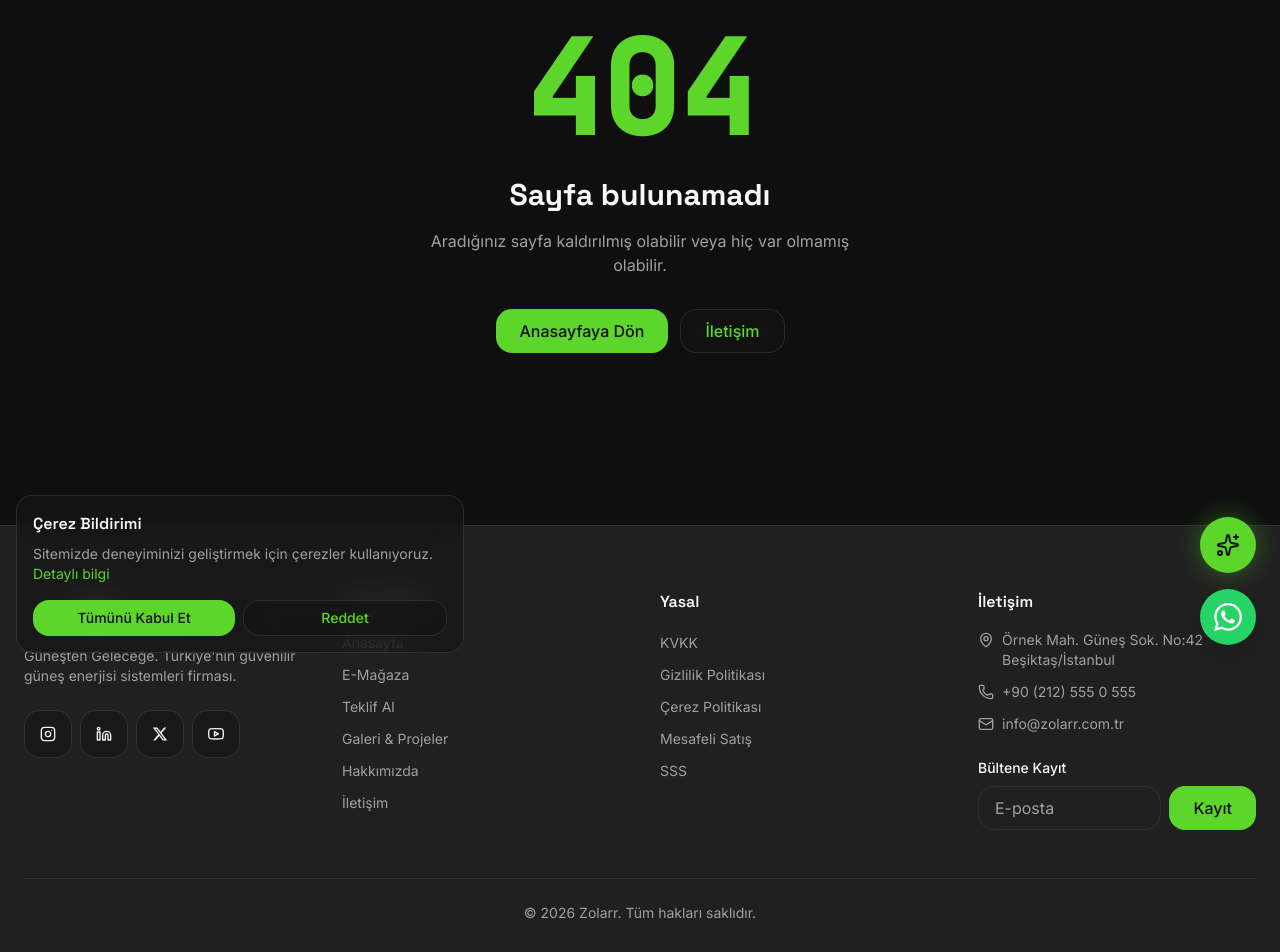
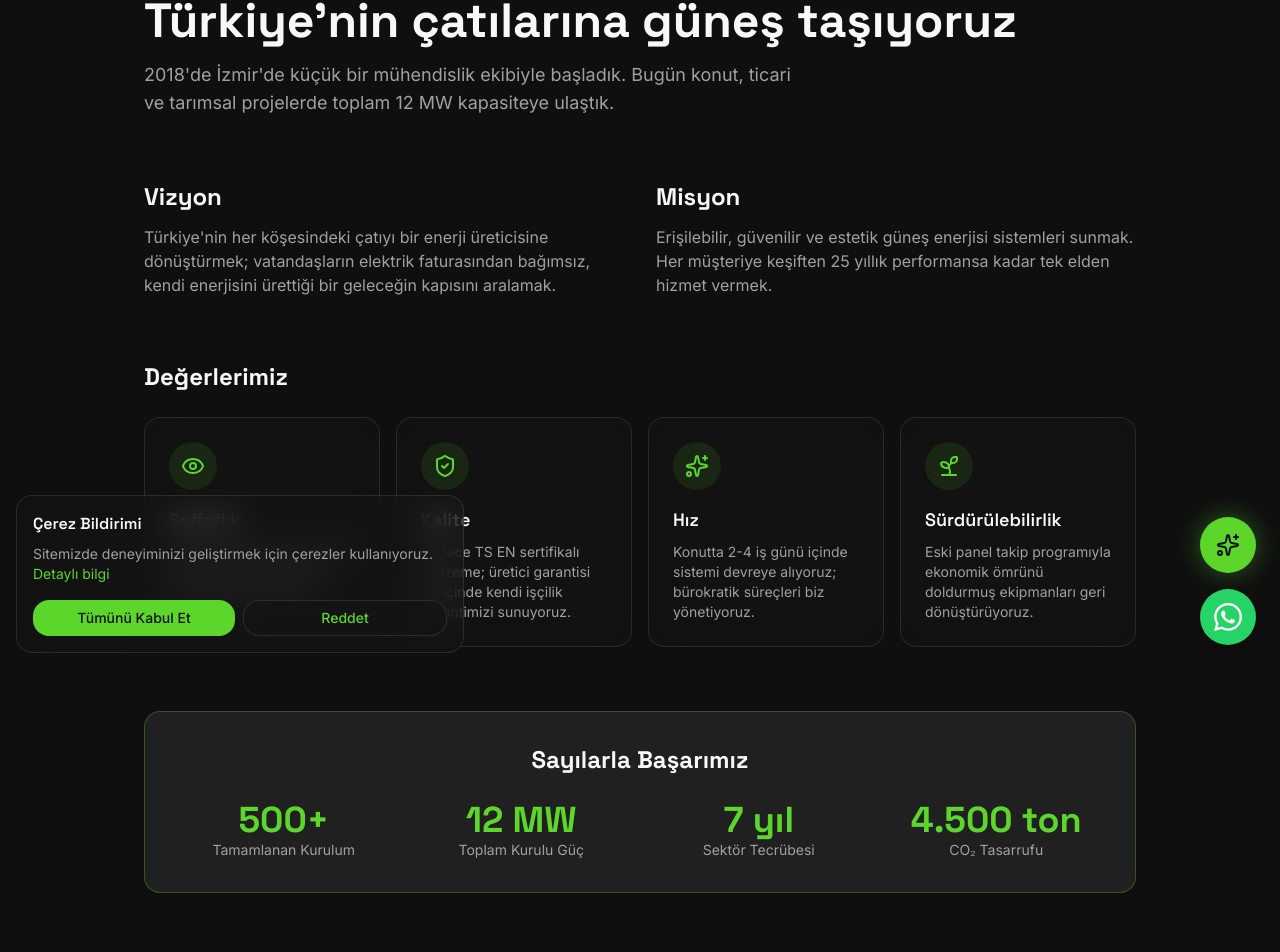
Before and after one commit to m4lik-wq/zolarr, a Next.js app: page /hakkimizda in a window 1280 px wide. Before the commit this address had no page. Shown: the part 131-1083 px from the top of the page. Built offline with nearby package versions, Linux system fonts and the light colour scheme.

Commit message:
feat(hakkimizda): add about page with values, team, stats, brands

```diff
--- /dev/null
+++ b/app/hakkimizda/page.tsx
@@ -0,0 +1,108 @@
+import type { Metadata } from 'next';
+import Link from 'next/link';
+import { Button } from '@/components/ui/button';
+import { ValuesGrid } from '@/components/hakkimizda/values-grid';
+import { TeamGrid } from '@/components/hakkimizda/team-grid';
+import { BrandGrid } from '@/components/hakkimizda/brand-grid';
+import { CountUp } from '@/components/ui/count-up';
+
+export const metadata: Metadata = {
+  title: 'Hakkımızda | Zolarr',
+  description:
+    'Zolarr — Türkiye’nin güneş enerjisi sistemleri firmasının hikayesi, ekibi ve değerleri.',
+};
+
+export default function HakkimizdaPage() {
+  return (
+    <div className="container mx-auto max-w-5xl space-y-16 px-4 py-12">
+      <header>
+        <h1 className="font-display text-4xl font-bold sm:text-5xl">
+          Türkiye&apos;nin çatılarına güneş taşıyoruz
+        </h1>
+        <p className="mt-4 max-w-2xl text-lg text-[var(--color-text-muted)]">
+          2018&apos;de İzmir&apos;de küçük bir mühendislik ekibiyle başladık. Bugün konut,
+          ticari ve tarımsal projelerde toplam 12 MW kapasiteye ulaştık.
+        </p>
+      </header>
+
+      <section className="grid gap-8 lg:grid-cols-2">
+        <div>
+          <h2 className="font-display text-2xl font-bold">Vizyon</h2>
+          <p className="mt-3 text-[var(--color-text-muted)]">
+            Türkiye&apos;nin her köşesindeki çatıyı bir enerji üreticisine dönüştürmek;
+            vatandaşların elektrik faturasından bağımsız, kendi enerjisini ürettiği bir
+            geleceğin kapısını aralamak.
+          </p>
+        </div>
+        <div>
+          <h2 className="font-display text-2xl font-bold">Misyon</h2>
+          <p className="mt-3 text-[var(--color-text-muted)]">
+            Erişilebilir, güvenilir ve estetik güneş enerjisi sistemleri sunmak. Her
+            müşteriye keşiften 25 yıllık performansa kadar tek elden hizmet vermek.
+          </p>
+        </div>
+      </section>
+
+      <section>
+        <h2 className="font-display text-2xl font-bold">Değerlerimiz</h2>
+        <div className="mt-6">
+          <ValuesGrid />
+        </div>
+      </section>
+
+      <section className="rounded-2xl border border-[var(--color-brand)]/30 bg-[var(--color-bg-elevated)] p-8">
+        <h2 className="text-center font-display text-2xl font-bold">Sayılarla Başarımız</h2>
+        <div className="mt-6 grid gap-6 text-center sm:grid-cols-4">
+          <div>
+            <p className="font-display text-4xl font-bold text-[var(--color-brand)]">
+              <CountUp value={500} suffix="+" />
+            </p>
+            <p className="text-sm text-[var(--color-text-muted)]">Tamamlanan Kurulum</p>
+          </div>
+          <div>
+            <p className="font-display text-4xl font-bold text-[var(--color-brand)]">
+              <CountUp value={12} suffix=" MW" />
+            </p>
+            <p className="text-sm text-[var(--color-text-muted)]">Toplam Kurulu Güç</p>
+          </div>
+          <div>
+            <p className="font-display text-4xl font-bold text-[var(--color-brand)]">
+              <CountUp value={7} suffix=" yıl" />
+            </p>
+            <p className="text-sm text-[var(--color-text-muted)]">Sektör Tecrübesi</p>
+          </div>
+          <div>
+            <p className="font-display text-4xl font-bold text-[var(--color-brand)]">
+              <CountUp value={4500} suffix=" ton" />
+            </p>
+            <p className="text-sm text-[var(--color-text-muted)]">CO₂ Tasarrufu</p>
+          </div>
+        </div>
+      </section>
+
+      <section>
+        <h2 className="font-display text-2xl font-bold">Ekibimiz</h2>
+        <div className="mt-6">
+          <TeamGrid />
+        </div>
+      </section>
+
+      <section>
+        <h2 className="font-display text-2xl font-bold">Çalıştığımız Markalar</h2>
+        <div className="mt-6">
+          <BrandGrid />
+        </div>
+      </section>
+
+      <section className="rounded-2xl bg-[var(--color-brand)]/5 p-10 text-center">
+        <h2 className="font-display text-3xl font-bold">Bize katılın</h2>
+        <p className="mt-2 text-[var(--color-text-muted)]">
+          Bayi olarak Zolarr ailesinde yer almak ister misiniz?
+        </p>
+        <Button asChild className="mt-6">
+          <Link href="/teklif/ver">Bayi Başvurusu</Link>
+        </Button>
+      </section>
+    </div>
+  );
+}
--- /dev/null
+++ b/components/hakkimizda/brand-grid.tsx
@@ -0,0 +1,19 @@
+import Image from 'next/image';
+import { BRANDS_MOCK } from '@/lib/data/brands-mock';
+
+export function BrandGrid() {
+  return (
+    <div className="grid grid-cols-2 gap-4 sm:grid-cols-4">
+      {BRANDS_MOCK.map((b) => (
+        <div
+          key={b.name}
+          className="glass flex aspect-[3/2] items-center justify-center rounded-2xl p-4"
+        >
+          <div className="relative h-12 w-full">
+            <Image src={b.logo} alt={b.name} fill className="object-contain" />
+          </div>
+        </div>
+      ))}
+    </div>
+  );
+}
--- /dev/null
+++ b/components/hakkimizda/team-grid.tsx
@@ -0,0 +1,19 @@
+import Image from 'next/image';
+import { TEAM_MOCK } from '@/lib/data/team-mock';
+
+export function TeamGrid() {
+  return (
+    <div className="grid gap-6 sm:grid-cols-2 lg:grid-cols-4">
+      {TEAM_MOCK.map((m) => (
+        <div key={m.name} className="text-center">
+          <div className="relative mx-auto h-32 w-32 overflow-hidden rounded-full border-2 border-[var(--color-brand)]/30">
+            <Image src={m.photo} alt={m.name} fill sizes="128px" className="object-cover" />
+          </div>
+          <h3 className="mt-4 font-display text-lg font-semibold">{m.name}</h3>
+          <p className="text-sm text-[var(--color-brand)]">{m.title}</p>
+          <p className="mt-2 text-sm text-[var(--color-text-muted)]">{m.bio}</p>
+        </div>
+      ))}
+    </div>
+  );
+}
--- /dev/null
+++ b/components/hakkimizda/values-grid.tsx
@@ -0,0 +1,17 @@
+import { VALUES_MOCK } from '@/lib/data/values-mock';
+
+export function ValuesGrid() {
+  return (
+    <div className="grid gap-4 sm:grid-cols-2 lg:grid-cols-4">
+      {VALUES_MOCK.map((v) => (
+        <div key={v.title} className="glass rounded-2xl p-6">
+          <div className="inline-flex h-12 w-12 items-center justify-center rounded-xl bg-[var(--color-brand)]/10 text-[var(--color-brand)]">
+            <v.icon className="h-6 w-6" />
+          </div>
+          <h3 className="mt-4 font-display text-lg font-semibold">{v.title}</h3>
+          <p className="mt-2 text-sm text-[var(--color-text-muted)]">{v.description}</p>
+        </div>
+      ))}
+    </div>
+  );
+}
```
